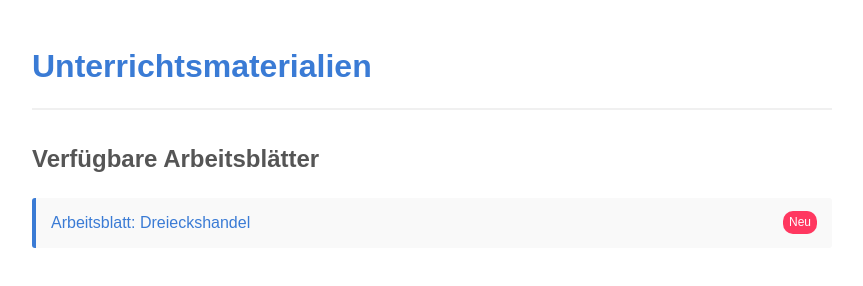
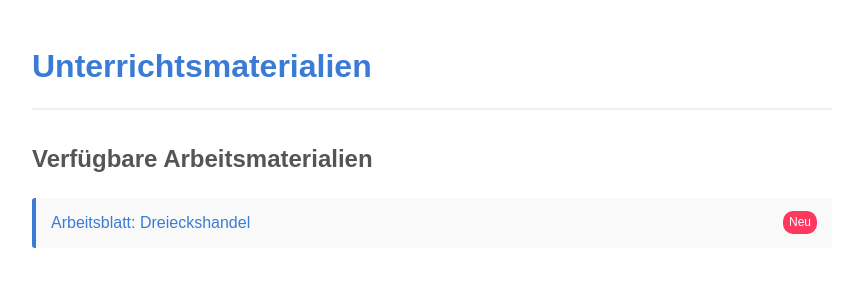
Before and after one commit to Silas-Hartmann/Silas-Hartmann.github.io, a plain HTML site: page index.html in a window 1280 px wide. Shown: the whole page, without its empty margins (208-1071 px from the left). Drawn offline with Linux system fonts and the light colour scheme.

Commit message:
Update index.html

```diff
--- a/index.html
+++ b/index.html
@@ -78,7 +78,7 @@
     </header>
 
     <main>
-        <h2>Verfügbare Arbeitsblätter</h2>
+        <h2>Verfügbare Arbeitsmaterialien</h2>
 
         <ul class="materials-list">
             <li class="material-item">
```
